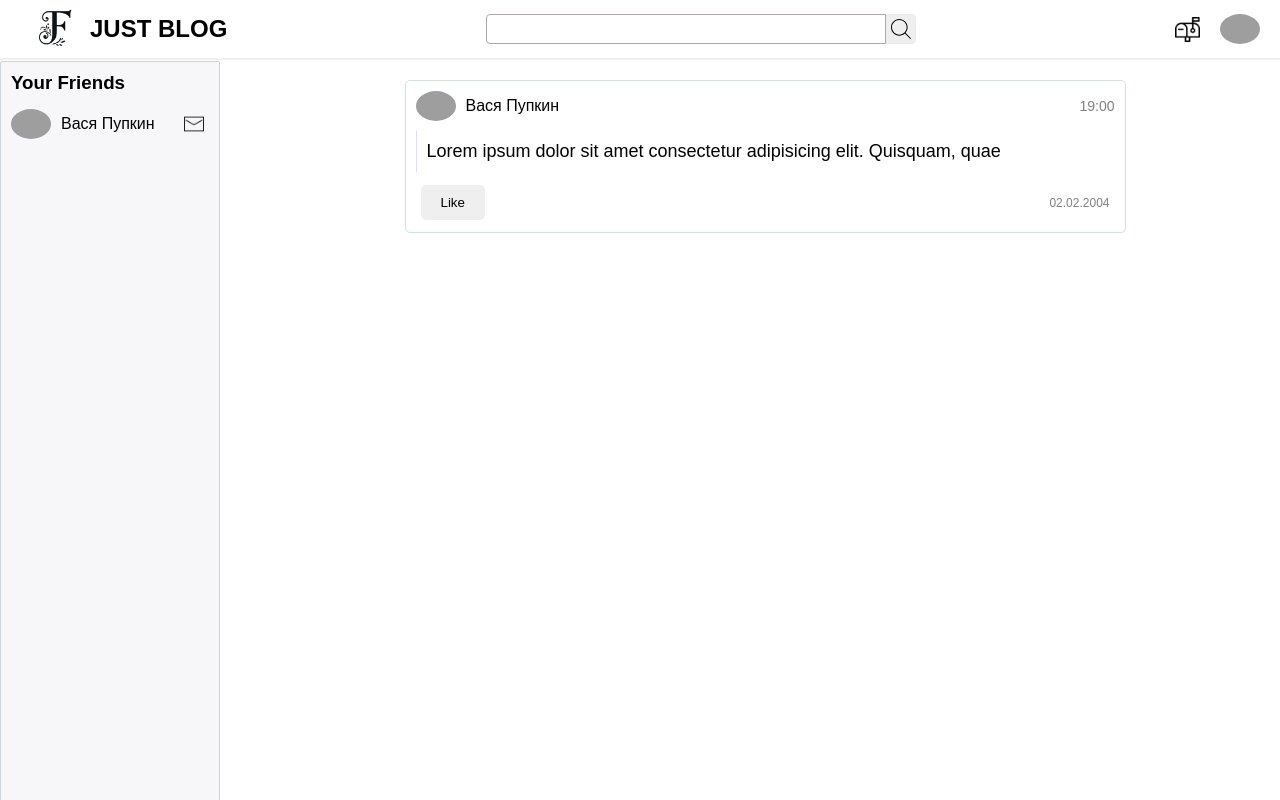
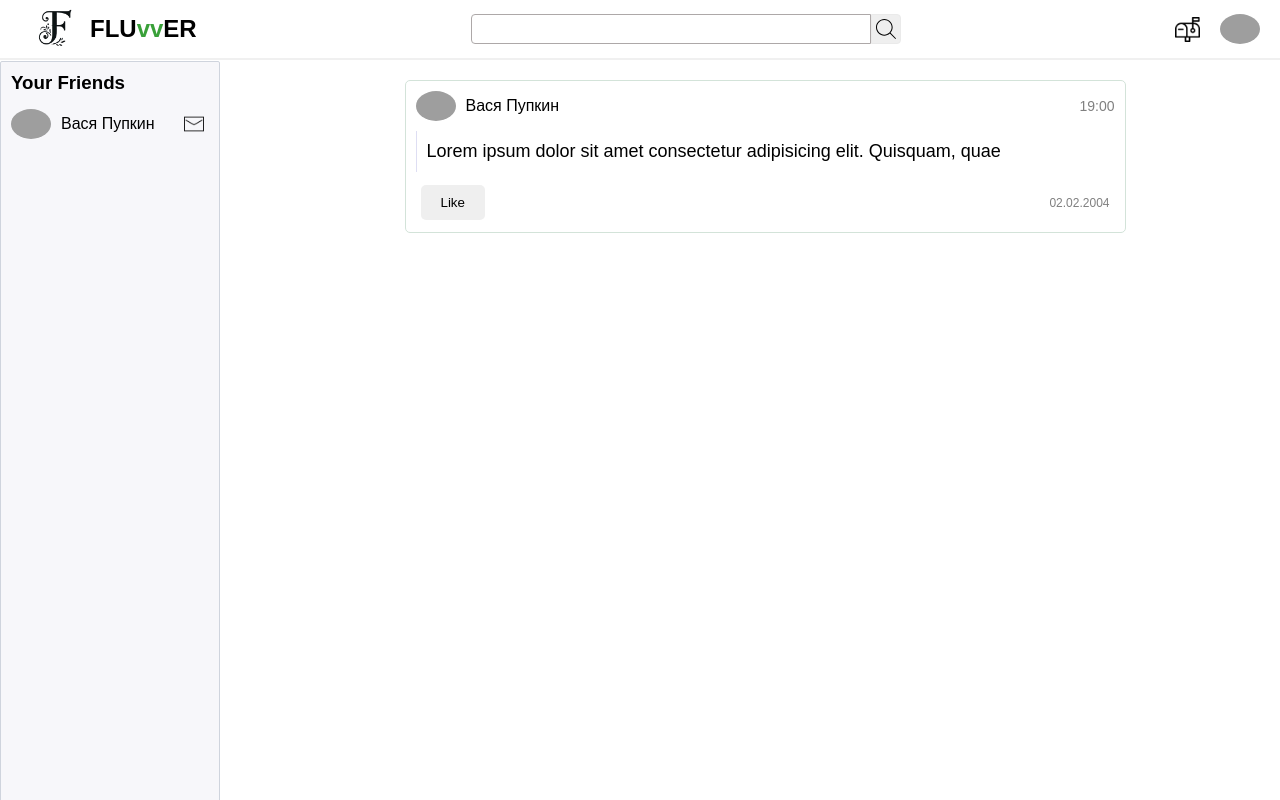
Before and after one commit to Torrex1/blog, a Vue app: page / in a window 1280 px wide. Built offline with nearby package versions, Linux system fonts and the light colour scheme; grey boxes are pictures that could not be loaded.

Commit message:
change logo and add animation

```diff
--- a/src/components/Header.vue
+++ b/src/components/Header.vue
@@ -3,8 +3,7 @@
 
         <div class="logo">
             <img src="../assets/logo.png" alt="logo">
-
-            <h2>JUST BLOG</h2>
+            <h2>FLU<span class="flipped-text">vv</span>ER</h2>
         </div>
 
         <!-- убрать в свой компонент -->
@@ -24,7 +23,6 @@
             </div>
         </div>
 
-
     </div>
 
 </template>
@@ -37,15 +35,27 @@
     justify-content: space-between;
     padding: 0 20px;
     border-bottom: #f0f0f0 2px solid;
+    z-index: 20;
 }
 
 .logo {
     display: flex;
     align-items: center;
+    cursor: pointer;
 }
 
 .logo img {
     width: 70px;
+}
+
+.flipped-text {
+    color: rgb(57, 160, 57);
+    display: inline-block;
+    transition: transform 0.5s ease;
+}
+
+h2:hover .flipped-text  {
+    transform: rotateX(180deg);
 }
 
 .search-field {
```
